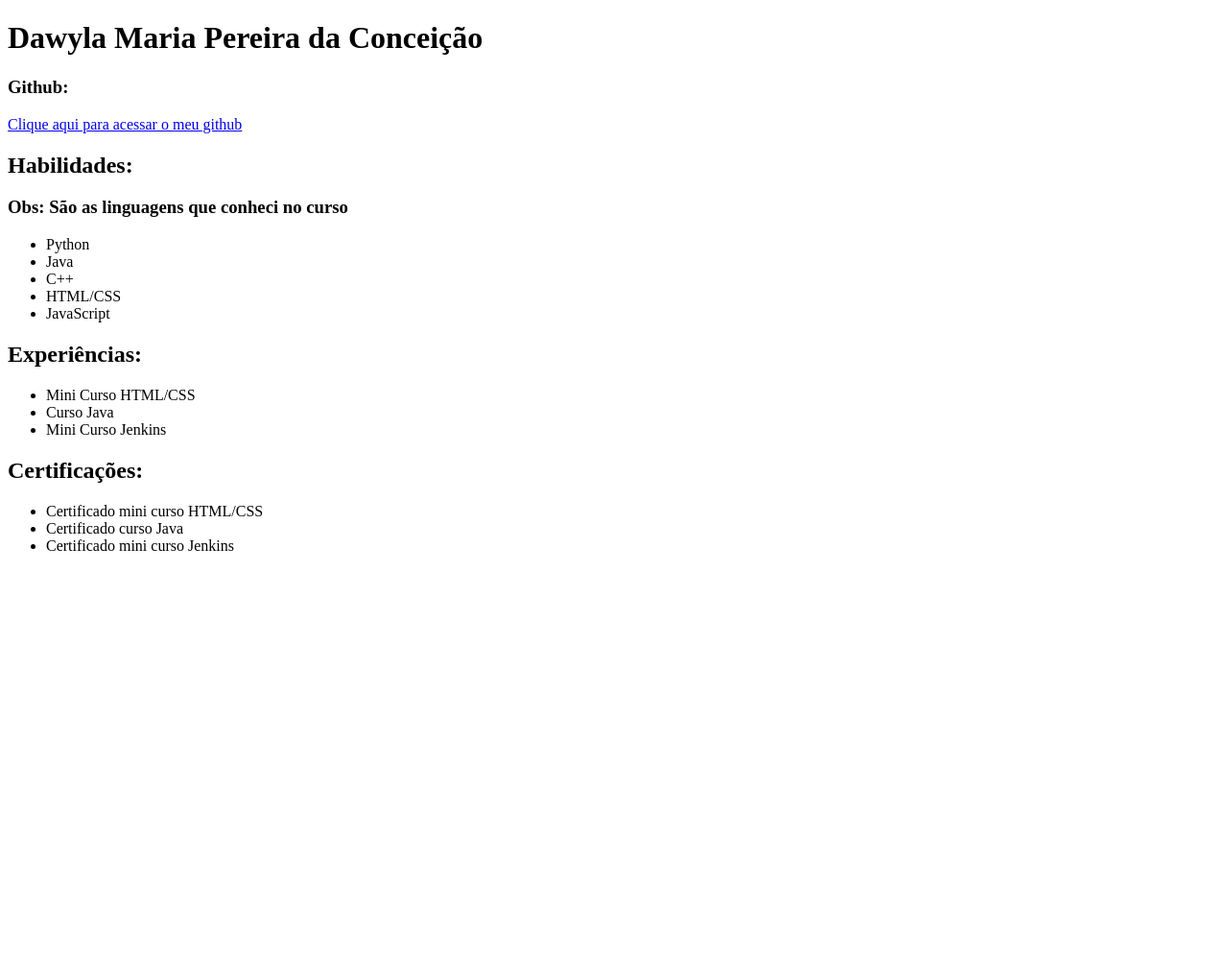
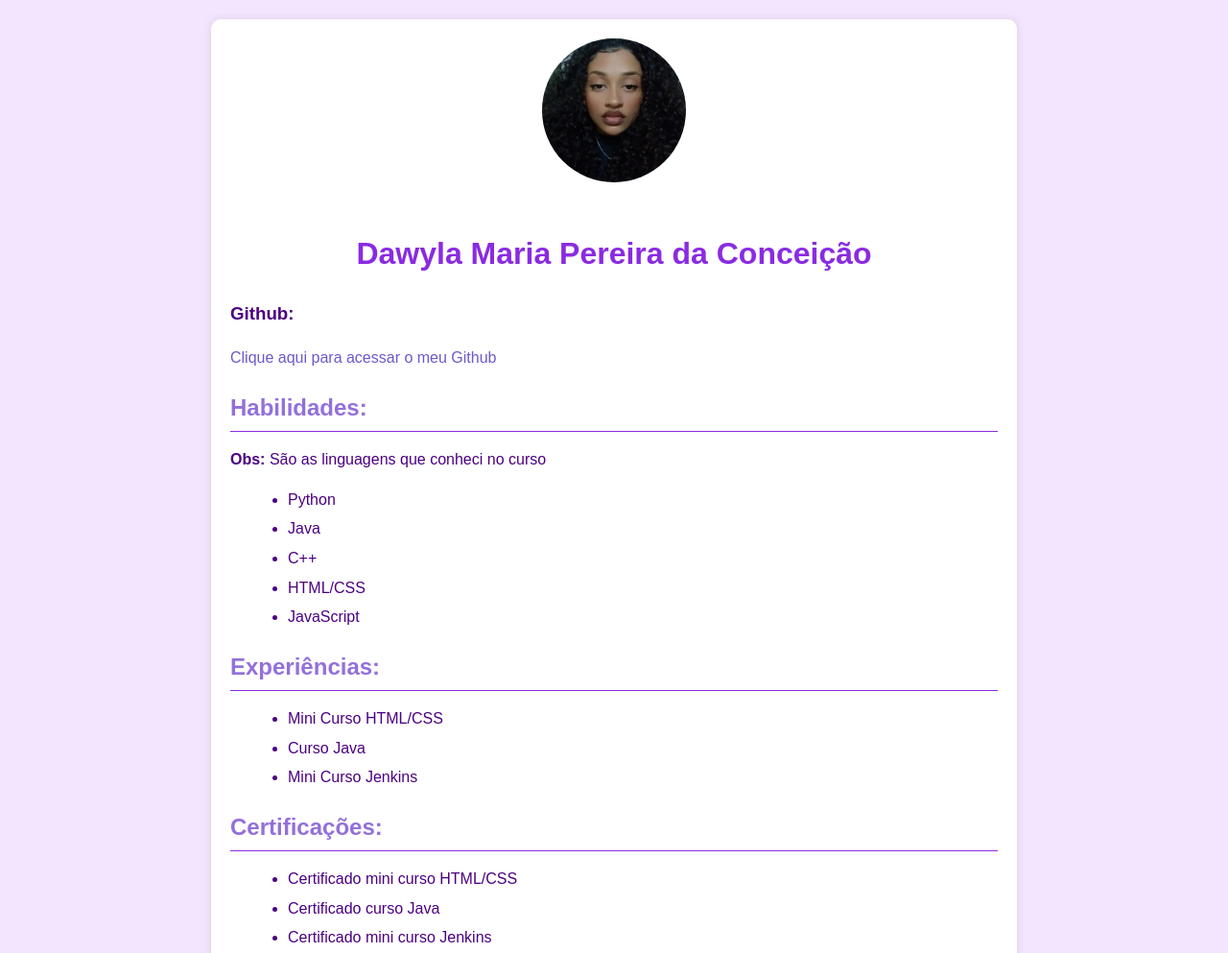
Before and after one commit to dawylamaria/IHC, a plain HTML site: page atividade1_aulaIHC/index.html in a window 1280 px wide. Shown: the top 993 px of the page at 96% size. Before the commit the page ends 800 px from the top, so only its background shows below. Drawn offline with Linux system fonts and the light colour scheme.

Commit message:
atividade com css atualizado

```diff
--- a/atividade1_aulaIHC/index.html
+++ b/atividade1_aulaIHC/index.html
@@ -3,18 +3,24 @@
 <head>
     <meta charset="UTF-8">
     <meta name="viewport" content="width=device-width, initial-scale=1.0">
-    <title>Document</title>
+    <title>Currículo - Dawyla Maria Pereira da Conceição</title>
+    <link rel="stylesheet" href="style.css">
 </head>
 <body>
+    <div class="container">
+        <header>
+            <img src="imagens/foto.jpeg" alt="Foto de Dawyla Maria" class="profile-pic">
             <h1>Dawyla Maria Pereira da Conceição</h1>
+        </header>
 
+        <section class="contact">
             <h3>Github:</h3>
-    <a href="https://github.com/dawylamaria" target="_blank">Clique aqui para acessar o meu github</a>
+            <a href="https://github.com/dawylamaria" target="_blank">Clique aqui para acessar o meu Github</a>
+        </section>
 
+        <section class="skills">
             <h2>Habilidades:</h2>
-
-    <h3>Obs: São as linguagens que conheci no curso</h3>
-
+            <p><strong>Obs:</strong> São as linguagens que conheci no curso</p>
             <ul>
                 <li>Python</li>
                 <li>Java</li>
@@ -22,22 +28,25 @@
                 <li>HTML/CSS</li>
                 <li>JavaScript</li>
             </ul>
+        </section>
 
+        <section class="experience">
             <h2>Experiências:</h2>
+            <ul>
+                <li>Mini Curso HTML/CSS</li>
+                <li>Curso Java</li>
+                <li>Mini Curso Jenkins</li>
+            </ul>
+        </section>
 
-    <ul>
-        <Li>Mini Curso HTML/CSS</Li>
-        <Li>Curso Java</Li>
-        <Li>Mini Curso Jenkins</Li>
-
-    </ul>
-
+        <section class="certifications">
             <h2>Certificações:</h2>
-
             <ul>
                 <li>Certificado mini curso HTML/CSS</li>
                 <li>Certificado curso Java</li>
                 <li>Certificado mini curso Jenkins</li>
             </ul>
+        </section>
+    </div>
 </body>
 </html>
--- /dev/null
+++ b/atividade1_aulaIHC/style.css
@@ -0,0 +1,71 @@
+/* Estilo geral do corpo */
+body {
+    background-color: #F4E5FF; /* Fundo lilás claro */
+    font-family: Arial, sans-serif;
+    color: #4B0082; /* Texto em lilás escuro */
+    margin: 0;
+    padding: 20px;
+    line-height: 1.6;
+}
+
+/* Container principal */
+.container {
+    max-width: 800px;
+    margin: 0 auto;
+    background-color: #FFF;
+    padding: 20px;
+    border-radius: 10px;
+    box-shadow: 0 0 10px rgba(0, 0, 0, 0.1);
+}
+
+/* Cabeçalho com foto */
+header {
+    text-align: center;
+    margin-bottom: 20px;
+}
+
+.profile-pic {
+    width: 150px;
+    height: 150px;
+    border-radius: 50%;
+    object-fit: cover;
+    margin-bottom: 20px;
+}
+
+/* Estilos dos títulos */
+h1 {
+    color: #8A2BE2; /* Título em lilás vibrante */
+    font-size: 2em;
+}
+
+h2 {
+    color: #9370DB;
+    border-bottom: 1px solid #8A2BE2;
+    padding-bottom: 5px;
+    margin-bottom: 10px;
+}
+
+h3 {
+    color: #4B0082;
+}
+
+/* Links */
+a {
+    color: #6A5ACD;
+    text-decoration: none;
+}
+
+a:hover {
+    color: #4B0082;
+}
+
+/* Listas */
+ul {
+    list-style-type: disc;
+    margin-left: 20px;
+}
+
+li {
+    margin: 5px 0;
+    color: #4B0082;
+}
```
Also changed, not shown: atividade1_aulaIHC/imagens/foto.jpeg (added). Lines whose indentation alone changed are shown as unchanged.
